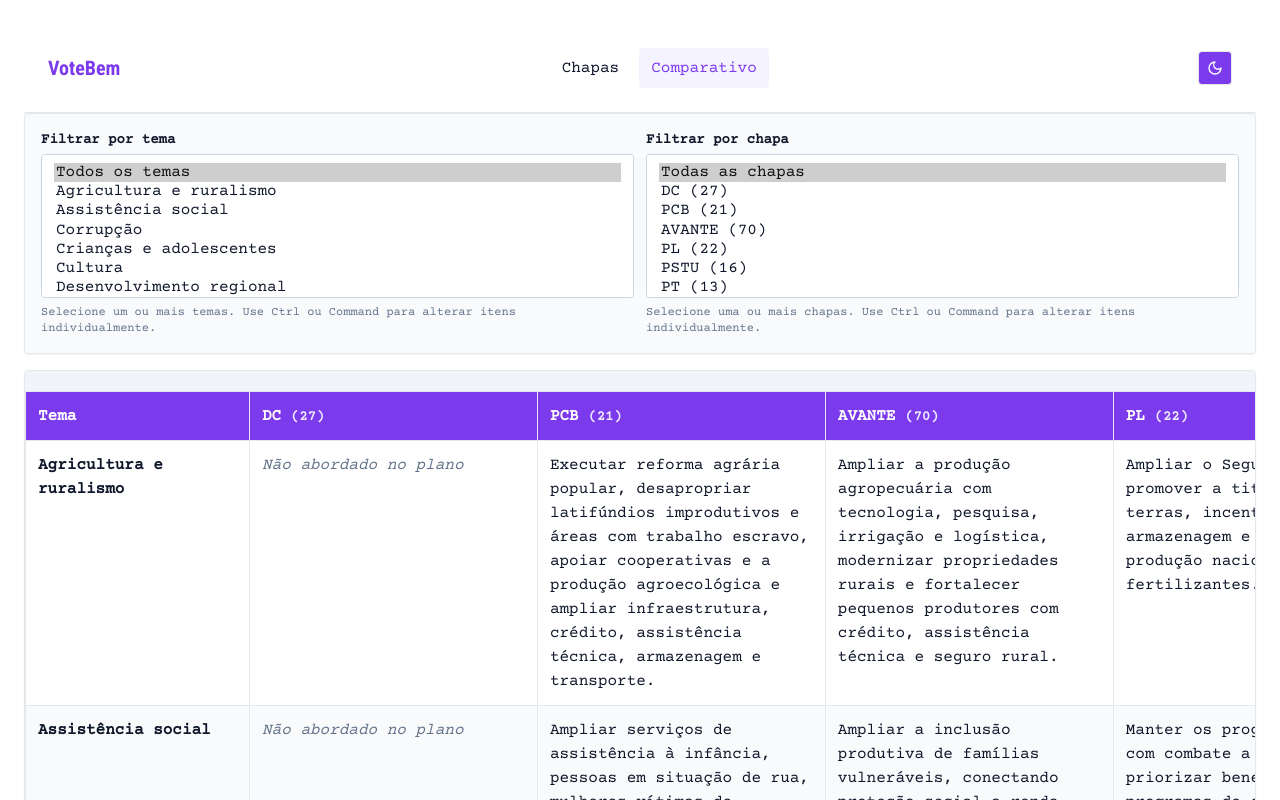
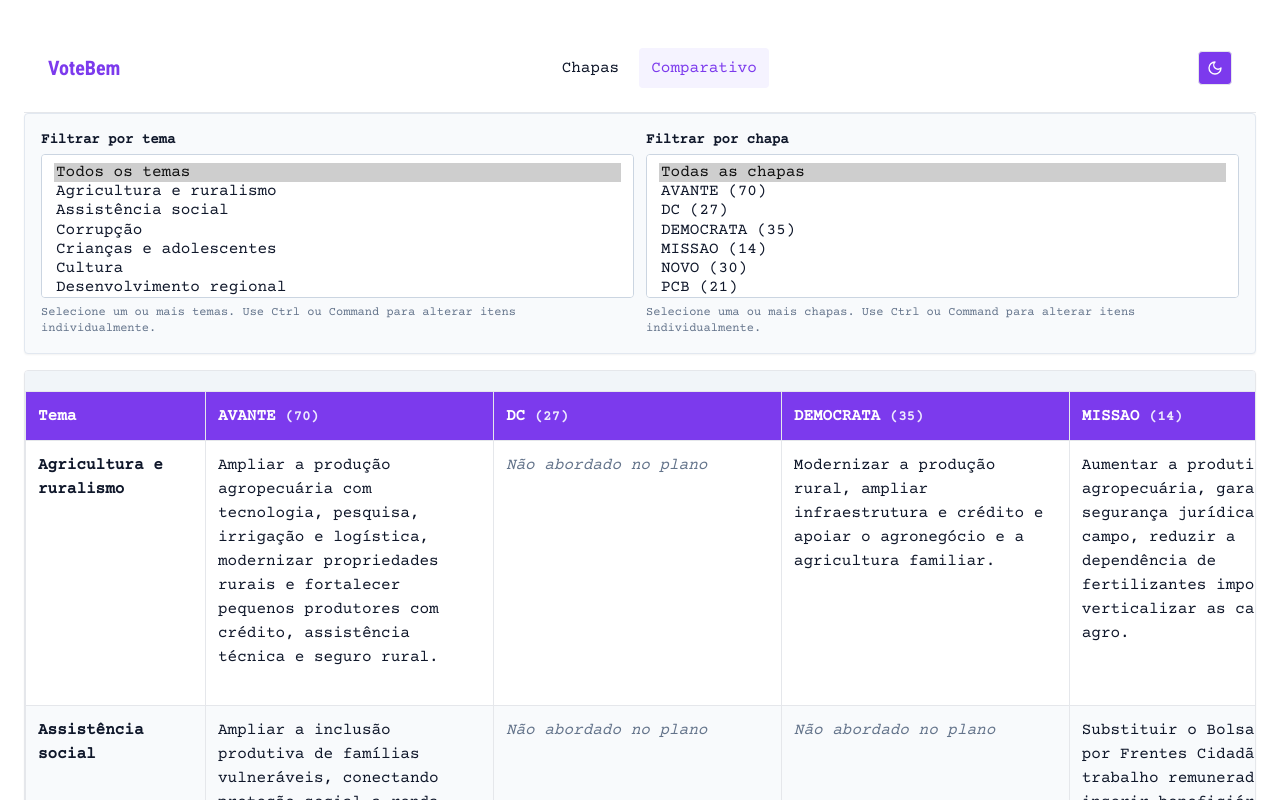
Before and after one commit to thassae/votebem, a React (Vite) app: page /comparativo in a window 1280 px wide. Shown: the top 800 px of the page. Built offline with nearby package versions, Linux system fonts and the light colour scheme.

Commit message:
Fix de layout da tabela

```diff
--- a/src/components/Comparativo.tsx
+++ b/src/components/Comparativo.tsx
@@ -14,11 +14,18 @@ export default function Comparativo({temas, chapas, propostas}:{temas: Tema[]; c
       : temas,
     [temasSelecionados, temas]
   )
+  const chapasOrdenadas = useMemo(
+    () => [...chapas].sort((chapaA, chapaB) =>
+      chapaA.partidoPrincipal.localeCompare(chapaB.partidoPrincipal, 'pt-BR')
+      || chapaA.numeroUrna - chapaB.numeroUrna
+    ),
+    [chapas]
+  )
   const chapasFiltradas = useMemo(
     () => chapasSelecionadas.length > 0
-      ? chapas.filter(chapa => chapasSelecionadas.includes(chapa.id))
-      : chapas,
-    [chapasSelecionadas, chapas]
+      ? chapasOrdenadas.filter(chapa => chapasSelecionadas.includes(chapa.id))
+      : chapasOrdenadas,
+    [chapasSelecionadas, chapasOrdenadas]
   )
 
   useEffect(() => {
@@ -90,7 +97,7 @@ export default function Comparativo({temas, chapas, propostas}:{temas: Tema[]; c
             className="h-36 w-full rounded border border-slate-300 bg-white px-3 py-2 text-slate-900 dark:border-slate-600 dark:bg-slate-900 dark:text-slate-100"
           >
             <option value="">Todas as chapas</option>
-            {chapas.map(chapa => (
+            {chapasOrdenadas.map(chapa => (
               <option key={chapa.id} value={chapa.id}>{chapa.partidoPrincipal} ({chapa.numeroUrna})</option>
             ))}
           </select>
@@ -125,11 +132,11 @@ export default function Comparativo({temas, chapas, propostas}:{temas: Tema[]; c
         <div ref={tableScrollRef} onScroll={() => syncScroll('table')} className="overflow-x-auto">
           <table
             className="min-w-full table-fixed border-collapse"
-            style={{ width: `${224 + (chapasFiltradas.length * 288)}px` }}
+            style={{ width: `${180 + (chapasFiltradas.length * 288)}px` }}
           >
             <thead className="sticky top-0 z-20 bg-accent-600 text-white dark:bg-accent-700">
               <tr>
-                <th className="sticky left-0 z-30 w-56 min-w-56 border bg-accent-600 p-3 text-left dark:bg-accent-700">Tema</th>
+                <th className="sticky left-0 z-30 w-[180px] min-w-[180px] break-all border bg-accent-600 p-3 text-left dark:bg-accent-700">Tema</th>
                 {chapasFiltradas.map(chapa => (
                   <th key={chapa.id} className="min-w-72 border p-3 text-left">
                     <a href={`/chapa/${chapa.id}`}>{chapa.partidoPrincipal} <span className="text-sm text-accent-100">({chapa.numeroUrna})</span></a>
@@ -140,7 +147,7 @@ export default function Comparativo({temas, chapas, propostas}:{temas: Tema[]; c
             <tbody>
               {temasFiltrados.map(tema => (
                 <tr key={tema.id} className="group align-top even:bg-slate-50 dark:even:bg-slate-900">
-                  <th className="sticky left-0 z-10 w-56 min-w-56 border bg-white p-3 text-left align-top group-even:bg-slate-50 dark:bg-slate-900 dark:group-even:bg-slate-900">
+                  <th className="sticky left-0 z-10 w-[180px] min-w-[180px] break-word border bg-white p-3 text-left align-top group-even:bg-slate-50 dark:bg-slate-900 dark:group-even:bg-slate-900">
                     {tema.nome}
                   </th>
                   {chapasFiltradas.map(chapa => {
--- a/src/components/Home.tsx
+++ b/src/components/Home.tsx
@@ -1,13 +1,21 @@
-import React from 'react'
+import React, { useMemo } from 'react'
 import { Link } from 'react-router-dom'
 import type { Chapa, Perfil } from '../types'
 
 export default function Home({chapas, perfis}:{chapas: Chapa[]; perfis: Perfil[]}){
+  const chapasOrdenadas = useMemo(
+    () => [...chapas].sort((chapaA, chapaB) =>
+      chapaA.partidoPrincipal.localeCompare(chapaB.partidoPrincipal, 'pt-BR')
+      || chapaA.numeroUrna - chapaB.numeroUrna
+    ),
+    [chapas]
+  )
+
   return (
     <section>
       <h2 className="text-xl font-semibold mb-4 mt-4">Chapas</h2>
       <div className="grid gap-4 grid-cols-1 sm:grid-cols-2 lg:grid-cols-3">
-        {chapas.map(c => {
+        {chapasOrdenadas.map(c => {
           const presidente = perfis.find(perfil => perfil.id === c.presidenteId)
           const vice = perfis.find(perfil => perfil.id === c.viceId)
 
```
